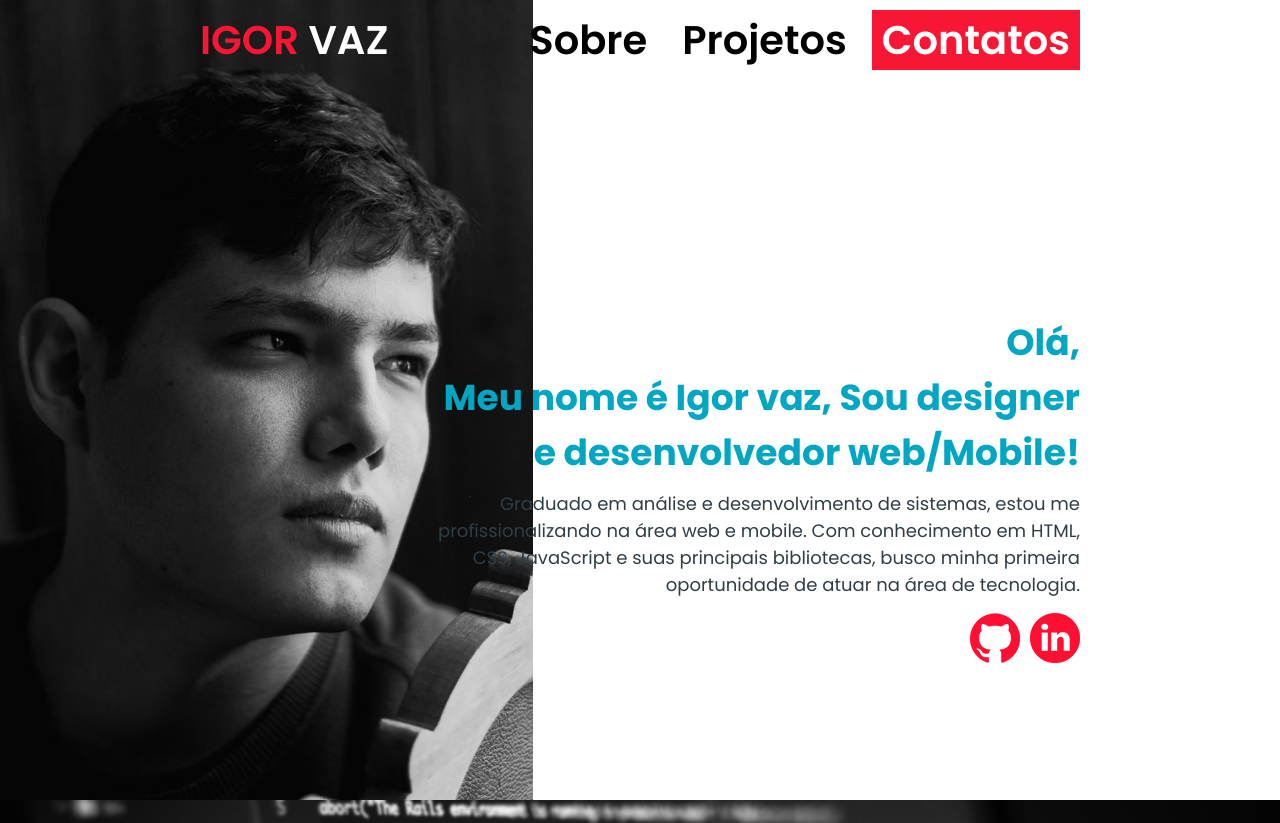
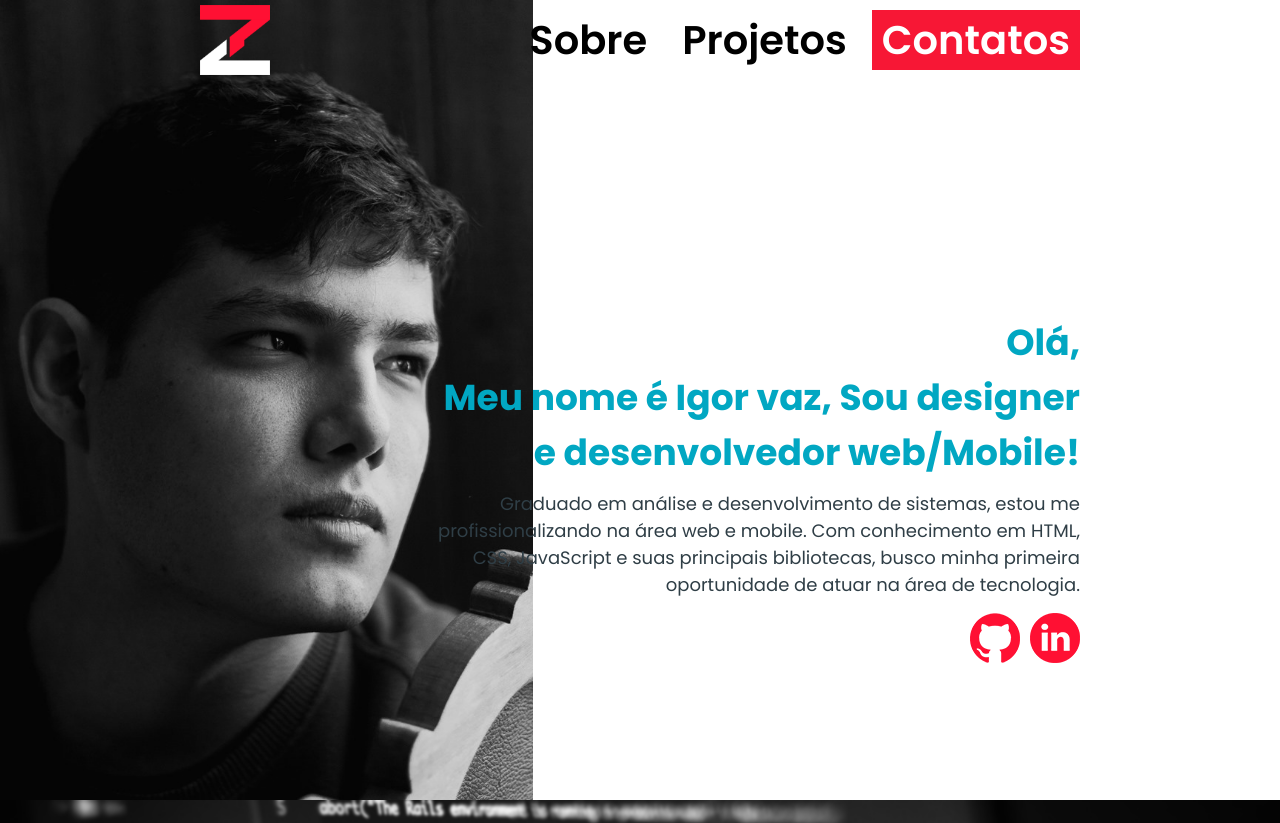
Before and after one commit to IgorVazSantos/portifolio_2, a plain HTML site: page index.html in a window 1280 px wide. Shown: the top 823 px of the page. Drawn offline with Linux system fonts and the light colour scheme.

Commit message:
inclusão do logo

```diff
--- a/scripts/index.js
+++ b/scripts/index.js
@@ -1,4 +1,19 @@
-let anocopyright = document.getElementById("copyright");
-let anoAtual = new Date().getFullYear();
+const anocopyright = document.getElementById("copyright");
+const anoAtual = new Date().getFullYear();
 
 anocopyright.innerHTML = '&copy '+`${anoAtual}` +' - Igor Vaz';
+
+
+
+const logo = document.getElementById("logo");
+const novaImagem = document.createElement("img");
+  novaImagem.src = "./imagens/Meulogo_200px.png";
+  novaImagem.alt = "Logo";
+  novaImagem.id = "logo200px";
+
+function changeToLogo() {
+    logo.innerHTML = "";
+    logo.appendChild(novaImagem)
+}
+
+setTimeout(changeToLogo, 4000)
--- a/styles/style.css
+++ b/styles/style.css
@@ -43,6 +43,10 @@ header {
     display: flex;
     font-size: 2.5rem;
     color: white;
+}
+
+#logo200px {
+    height: 70px;
 }
 
 #logoIgorColor {
```
Also changed, not shown: imagens/Meulogo_200px.png (added).
